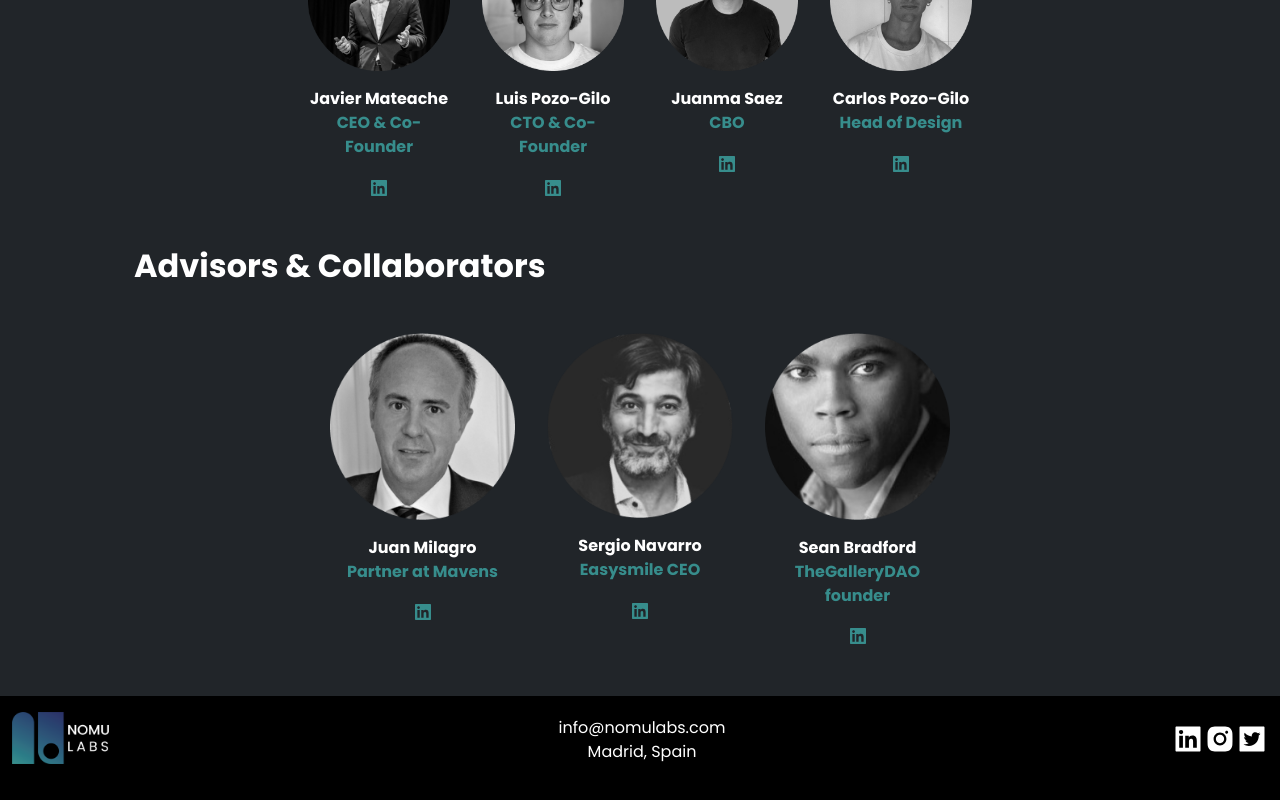
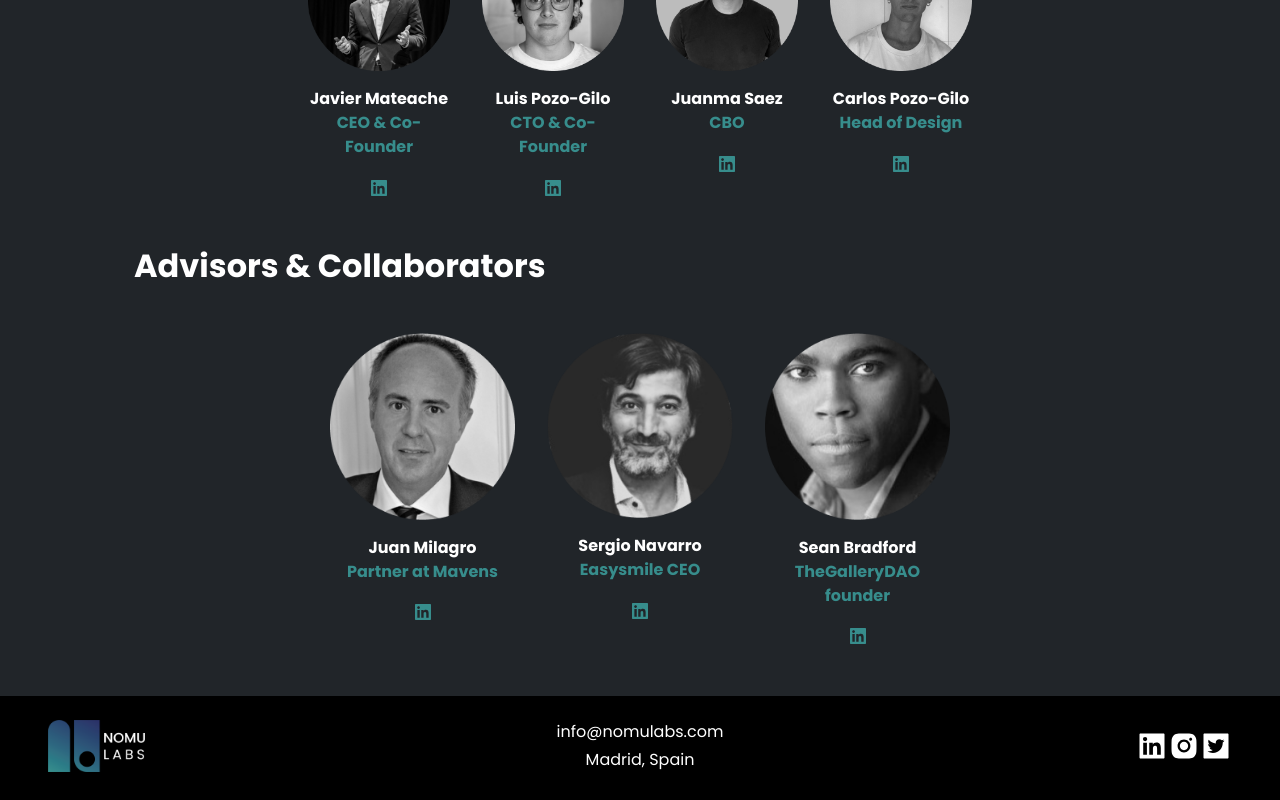
Before and after one commit to novusmundi/nomusite, a Next.js app: page /team in a window 1280 px wide. Shown: the part 263-1063 px from the top of the page. Built offline with nearby package versions, Linux system fonts and the light colour scheme.

Commit message:
dev: improving reponsive design

```diff
--- a/components/general/Layout.js
+++ b/components/general/Layout.js
@@ -6,11 +6,12 @@ import {
   AiFillTwitterSquare,
 } from "react-icons/ai";
 import { MdLanguage } from "react-icons/md";
-
 import { Row, Col, Tooltip } from "antd";
 import useTranslation from "../../hooks/useTranslation";
+import useMediaQuery from "../../hooks/useMediaQuery";
 
 export default function Layout(props) {
+  const isSm = useMediaQuery("(max-width: 768px)");
   const { translations, lang, toggleLang } = useTranslation();
   const otherLang = lang === "es" ? "en" : "es";
 
@@ -24,7 +25,7 @@ export default function Layout(props) {
   };
   return (
     <div className="bg-dark">
-      <nav className="navbar navbar-dark smart-scroll navbar-expand-lg bg-black px-5 py-3 w-100 d-flex justify-content-space-between">
+      <nav className="navbar navbar-dark smart-scroll navbar-expand-lg bg-black px-5 pb-3 pt-4 w-100 d-flex justify-content-space-between">
         <Link className="navbar-brand" href="/">
           <img
             src="/assets/logo.png"
@@ -95,25 +96,38 @@ export default function Layout(props) {
 
       {props.children}
 
-      <div className="bg-black">
-        <div className="container-fluid py-3">
-          <Row justify="space-between" align="bottom">
-            <Col>
+      <footer className="bg-black px-5 py-4">
+        <Row justify={isSm ? "center" : "space-between"} align="center">
+          <Col xs={24} sm={24} md={8}>
             <img
               src="/assets/logo.png"
               alt="Nomu Labs"
-                className="d-inline-block align-text-middle logo-md"
+              className="align-text-middle logo-md"
+              style={{
+                display: isSm ? "block" : "inline-block",
+                margin: isSm ? "0 auto 1.2rem auto" : "0",
+              }}
             />
           </Col>
-            <Col>
+
+          <Col xs={24} sm={24} md={8} className="text-center">
             <a href="mailto:info@nomulabs.com" className="noLink text-white">
               info@nomulabs.com
             </a>
-              <p className="text-center m-0">Madrid, Spain</p>
+            <p className="m-1">Madrid, Spain</p>
           </Col>
-            <Col>
-              <Row>
-                <Col>
+
+          <Col
+            xs={24}
+            sm={24}
+            md={8}
+            className="w-100"
+            style={{
+              display: "flex",
+              justifyContent: isSm ? "center" : "flex-end",
+            }}
+          >
+            <div className="d-inline-flex align-items-center">
               <a
                 href="https://www.linkedin.com/company/nomulabs/"
                 className="noLink "
@@ -122,29 +136,20 @@ export default function Layout(props) {
                   <AiFillLinkedin />
                 </h2>
               </a>
-                </Col>
-                <Col>
-                  <a
-                    href="https://www.instagram.com/nomulabs/"
-                    className="noLink "
-                  >
+              <a href="https://www.instagram.com/nomulabs/" className="noLink ">
                 <h2 className="text-white">
                   <AiFillInstagram />
                 </h2>
               </a>
-                </Col>
-                <Col>
               <a href="https://twitter.com/nomulabs/" className="noLink ">
                 <h2 className="text-white">
                   <AiFillTwitterSquare />
                 </h2>
               </a>
+            </div>
           </Col>
         </Row>
-            </Col>
-          </Row>
-        </div>
-      </div>
+      </footer>
     </div>
   );
 }
--- /dev/null
+++ b/hooks/useMediaQuery.js
@@ -0,0 +1,32 @@
+import { useEffect, useState } from "react";
+
+function useMediaQuery(query) {
+  const getMatches = (query) => {
+    // Prevents SSR issues
+    if (typeof window !== "undefined") {
+      return window.matchMedia(query).matches;
+    }
+    return false;
+  };
+
+  const [matches, setMatches] = useState(getMatches(query));
+
+  function handleChange() {
+    setMatches(getMatches(query));
+  }
+
+  useEffect(() => {
+    const matchMedia = window.matchMedia(query);
+    handleChange();
+    matchMedia.addEventListener("change", handleChange);
+
+    return () => {
+      matchMedia.removeEventListener("change", handleChange);
+    };
+    // eslint-disable-next-line react-hooks/exhaustive-deps
+  }, [query]);
+
+  return matches;
+}
+
+export default useMediaQuery;
--- a/styles/globals.css
+++ b/styles/globals.css
@@ -11,6 +11,10 @@ body {
   max-width: 100%;
   background-color: #000 !important;
   color: #fff !important;
+}
+
+#header {
+  margin-top: 5rem;
 }
 
 .btn-lang {
```
Also changed, not shown: pages/index.js (+14 -16 lines). Lines whose indentation alone changed are shown as unchanged.
